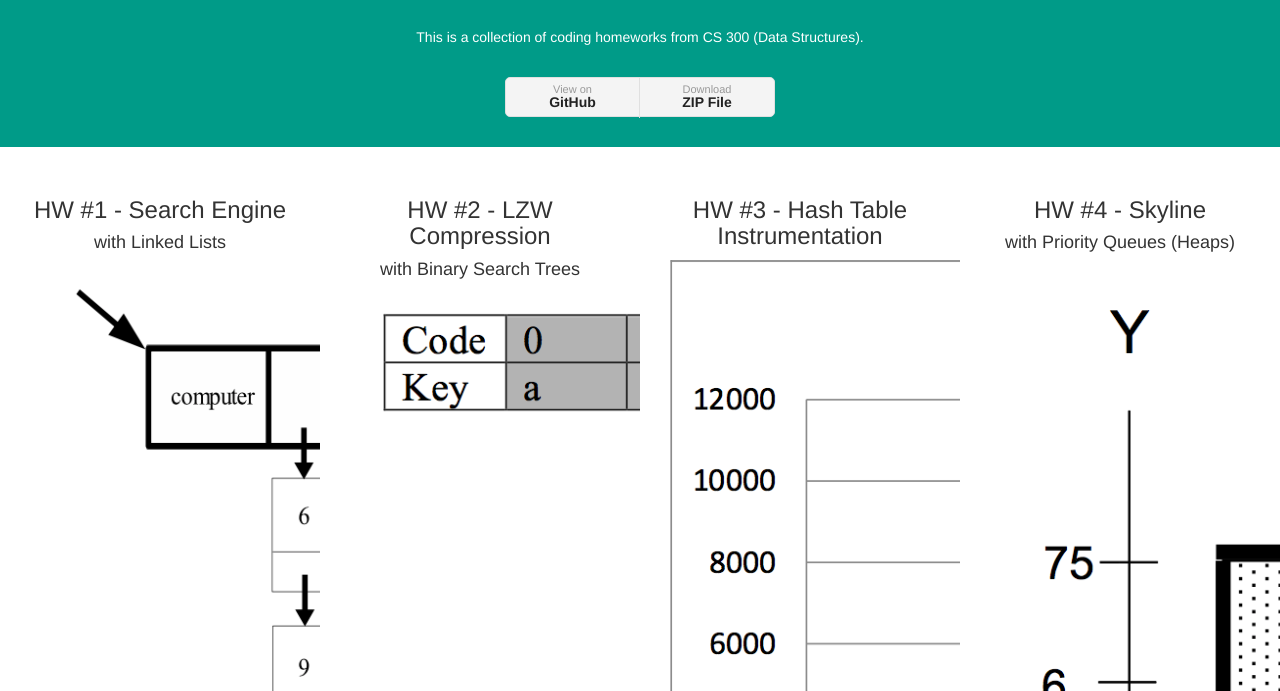
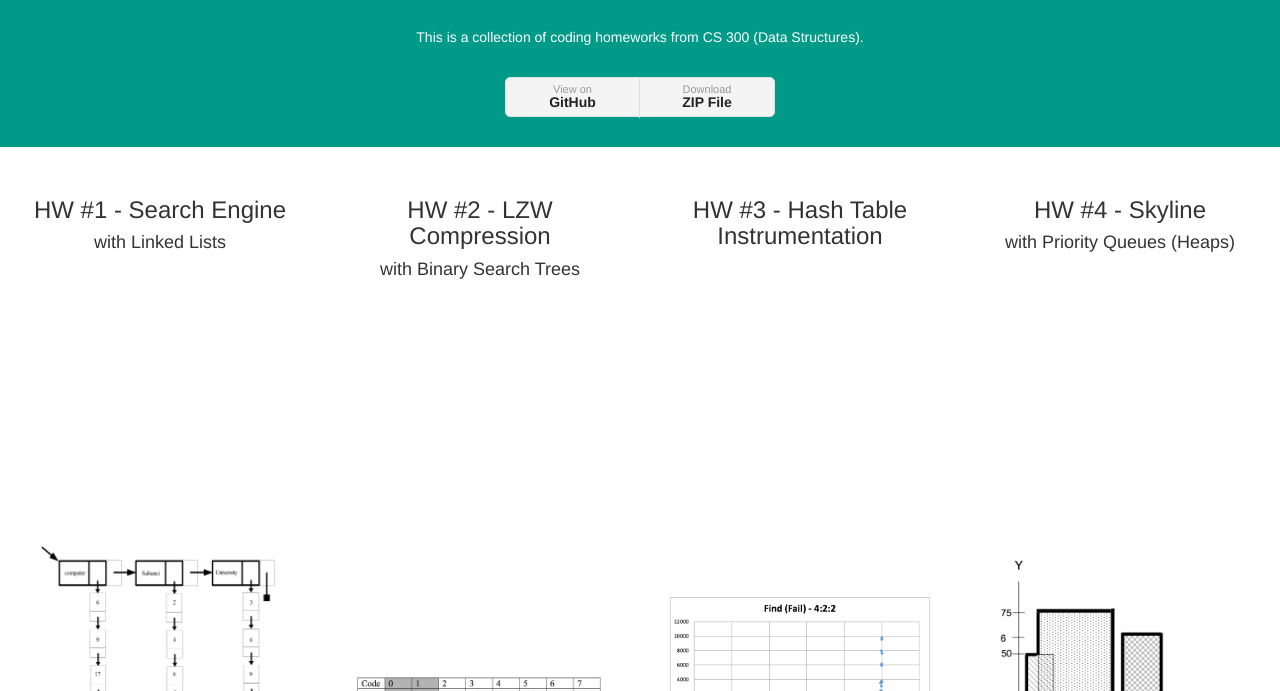
Before and after one commit to berkanteber/data-structure-hws, a plain HTML site: page docs/index.html in a window 1280 px wide. Shown: the part 109-800 px from the top of the page. Drawn offline with Linux system fonts and the light colour scheme.

Commit message:
Site Update

```diff
--- a/docs/index.html
+++ b/docs/index.html
@@ -44,27 +44,27 @@
     <h3 align="center">HW #1 - Search Engine</h3>
     <h4 align="center">with Linked Lists</h4>
 
-    <img src="./img/1.png"/>
+    <img style='height: 100%; width: 100%; object-fit: contain' src="./img/1.png"/>
   </div>
 
   <div class="hw2 col-md-3">
     <h3 align="center">HW #2 - LZW Compression</h3>
     <h4 align="center">with Binary Search Trees</h4>
 
-    <img src="./img/2.png"/>
+    <img style='height: 100%; width: 100%; object-fit: contain' src="./img/2.png"/>
   </div>
 
   <div class="hw3 col-md-3">
     <h3 align="center">HW #3 - Hash Table Instrumentation</h3>
 
-    <img src="./img/3.png"/>
+    <img style='height: 100%; width: 100%; object-fit: contain' src="./img/3.png"/>
   </div>
 
   <div class="hw4 col-md-3">
     <h3 align="center">HW #4 - Skyline</h3>
     <h4 align="center">with Priority Queues (Heaps)</h4>
 
-    <img src="./img/4.png"/>
+    <img style='height: 100%; width: 100%; object-fit: contain' src="./img/4.png"/>
   </div>
 
 
```
